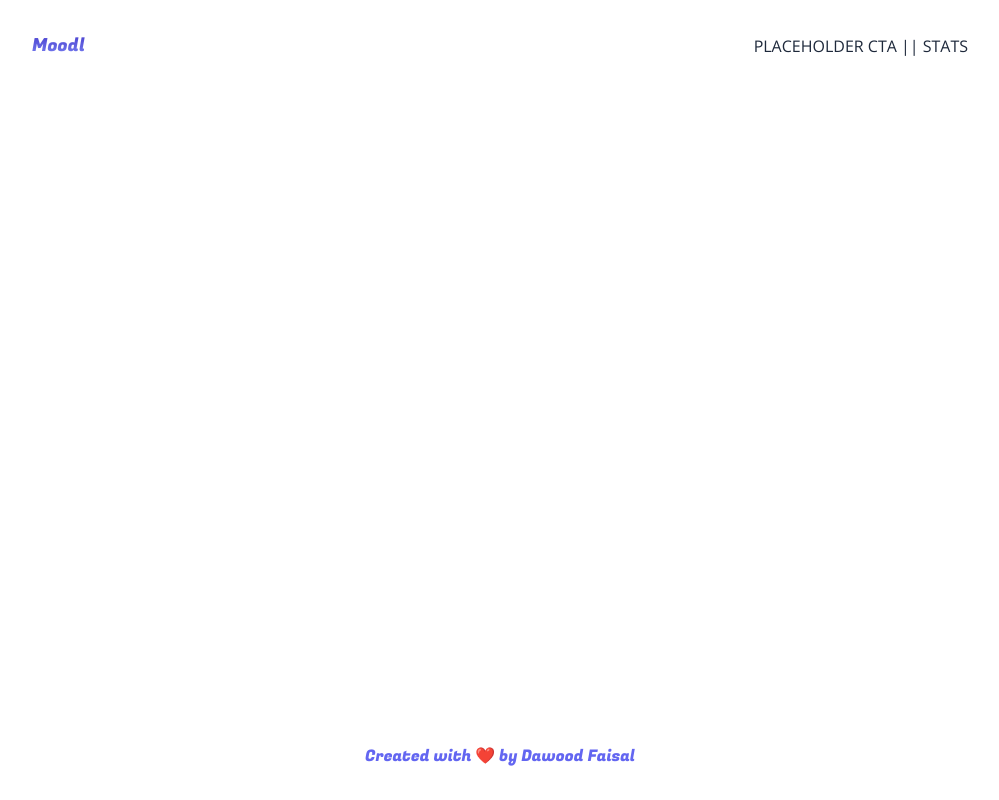
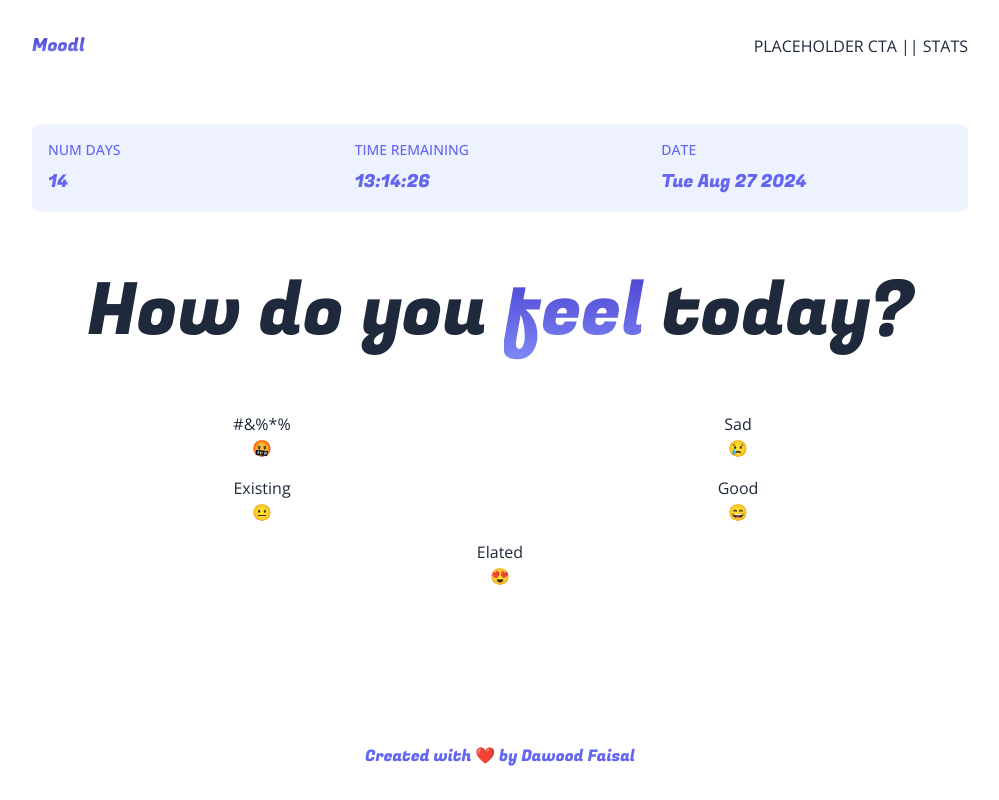
Before and after one commit to heydawood/Moodl, a Next.js app: page /dashboard in a window 1280 px wide. Shown: the whole page, without its empty margins (140-1139 px from the left). Built offline with nearby package versions, Linux system fonts and the light colour scheme.

Commit message:
commit-10

```diff
--- a/components/Dashboard.js
+++ b/components/Dashboard.js
@@ -1,18 +1,67 @@
+import { Fugaz_One } from 'next/font/google';
 import React from 'react'
 
+
+
+const fugaz = Fugaz_One({ subsets: ["latin"], weight: ['400'] });
+
+
 export default function Dashboard() {
+
+
   const statuses = {
     num_days: 14,
     time_remaining: '13:14:26',
     date: (new Date()).toDateString()
   }
 
+  const moods = {
+    '#&%*%' : '🤬',
+    'Sad' : '😢',
+    'Existing' : '😐',
+    'Good' : '😄',
+    'Elated' : '😍',
+  }
+
 
   return (
-    <div className='flex flex-col flex-1'>
-      <div className='grid grid-cols-1 sm:grid-cols-3'>
-        { }
+    <div className='flex flex-col flex-1 gap-8 sm:gap-12 md:gap-16 '>
+
+      <div className='grid grid-cols-3 bg-indigo-50 text-indigo-500 rounded-lg p-4 gap-4'>
+        {Object.keys(statuses).map((status, statusIndex) => {
+
+          return (
+            <div key={statusIndex} className=' flex flex-col gap-1 sm:gap-2'>
+              <p className='font-medium uppercase text-sm sm:text-sm truncate'>{status.replaceAll('_',' ')}</p>
+              <p className={'text-base sm:text-lg truncate ' + fugaz.className}>{statuses[status]}</p>
+            </div>
+          )
+
+        })}
       </div>
+
+      <h4 className={'text-5xl sm:text-6xl md:text-7xl text-center ' + fugaz.className}>
+        How do you <span className='textGradient'>feel</span> today?
+      </h4>
+
+      <div className='grid grid-cols-2 md:grid-col-5 gap-4'>
+
+        {Object.keys(moods).map((mood, moodIndex) =>{
+
+          return(
+            <button key={moodIndex}
+             className={' ' + (moodIndex === 4 ? ' col-span-2' : ' ')}>
+
+              <p>{mood}</p>
+              <p>{moods[mood]}</p>
+
+            </button>
+          )
+
+        })}
+
+      </div>
+
     </div>
   )
 }
```
